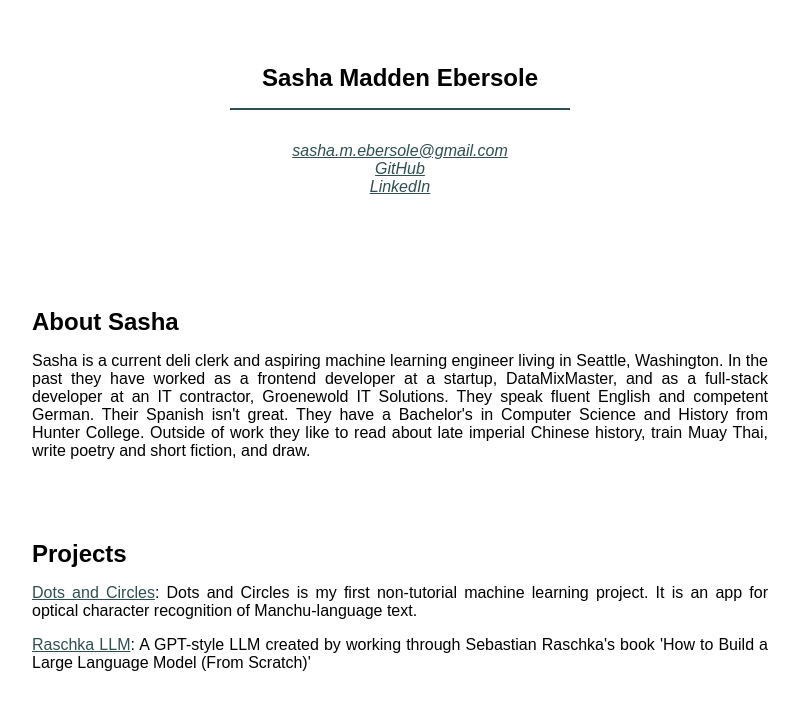
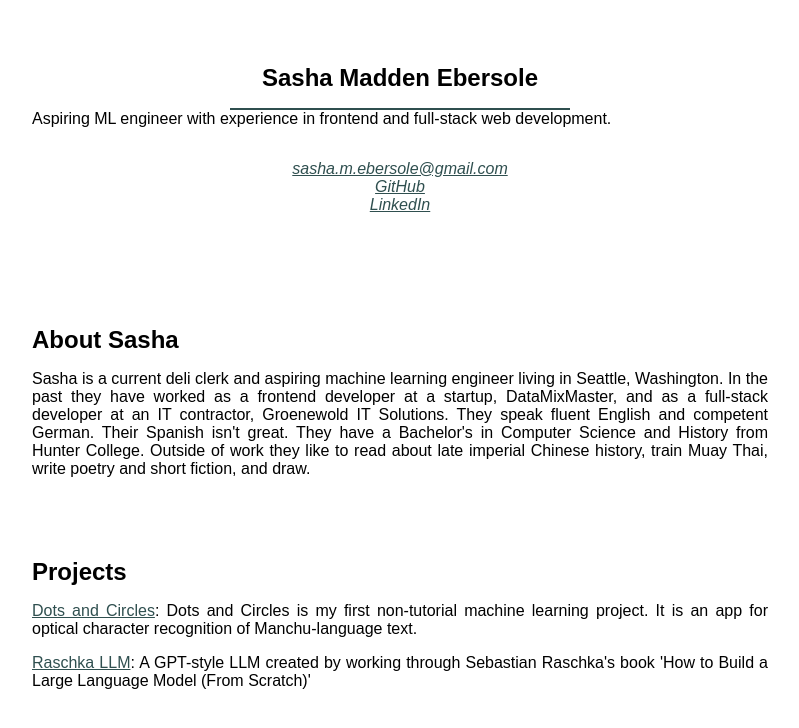
Before and after one commit to AVespaIsNotAMotorcycle/AVespaIsNotAMotorcycle.github.io, a Next.js app: page / in a window 1280 px wide. Shown: the top 728 px of the page, without its empty margins (240-1039 px from the left). Built offline with nearby package versions, Linux system fonts and the light colour scheme.

Commit message:
Added little tagline under name

```diff
--- a/app/page.tsx
+++ b/app/page.tsx
@@ -6,6 +6,10 @@ export default function Home() {
 		<main>
 			<section>
 				<h1>Sasha Madden Ebersole</h1>
+				<p>
+					Aspiring ML engineer with experience in frontend and full-stack web
+					development.
+				</p>
 				<Address />
 			</section>
 			<section>
```
